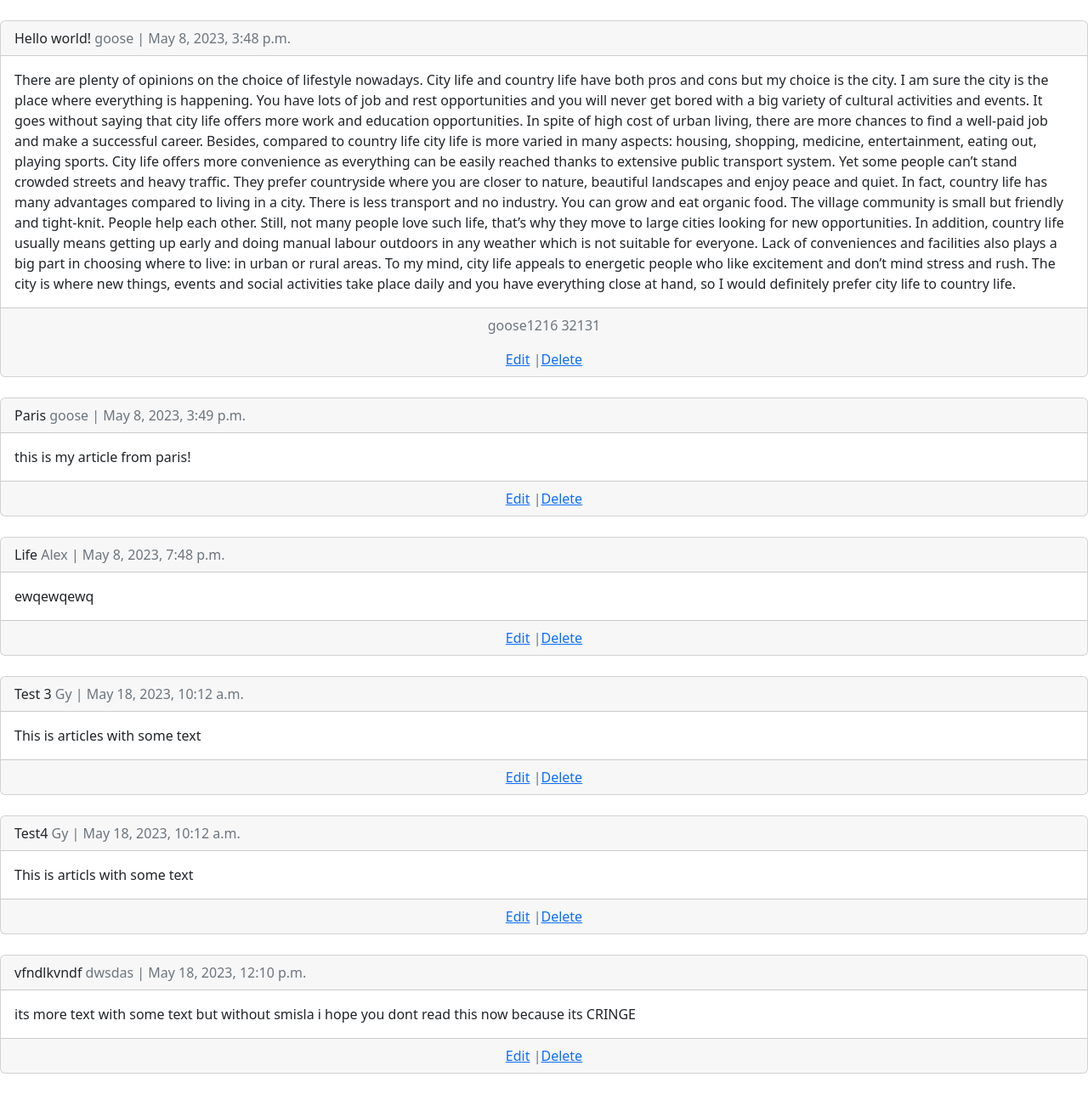
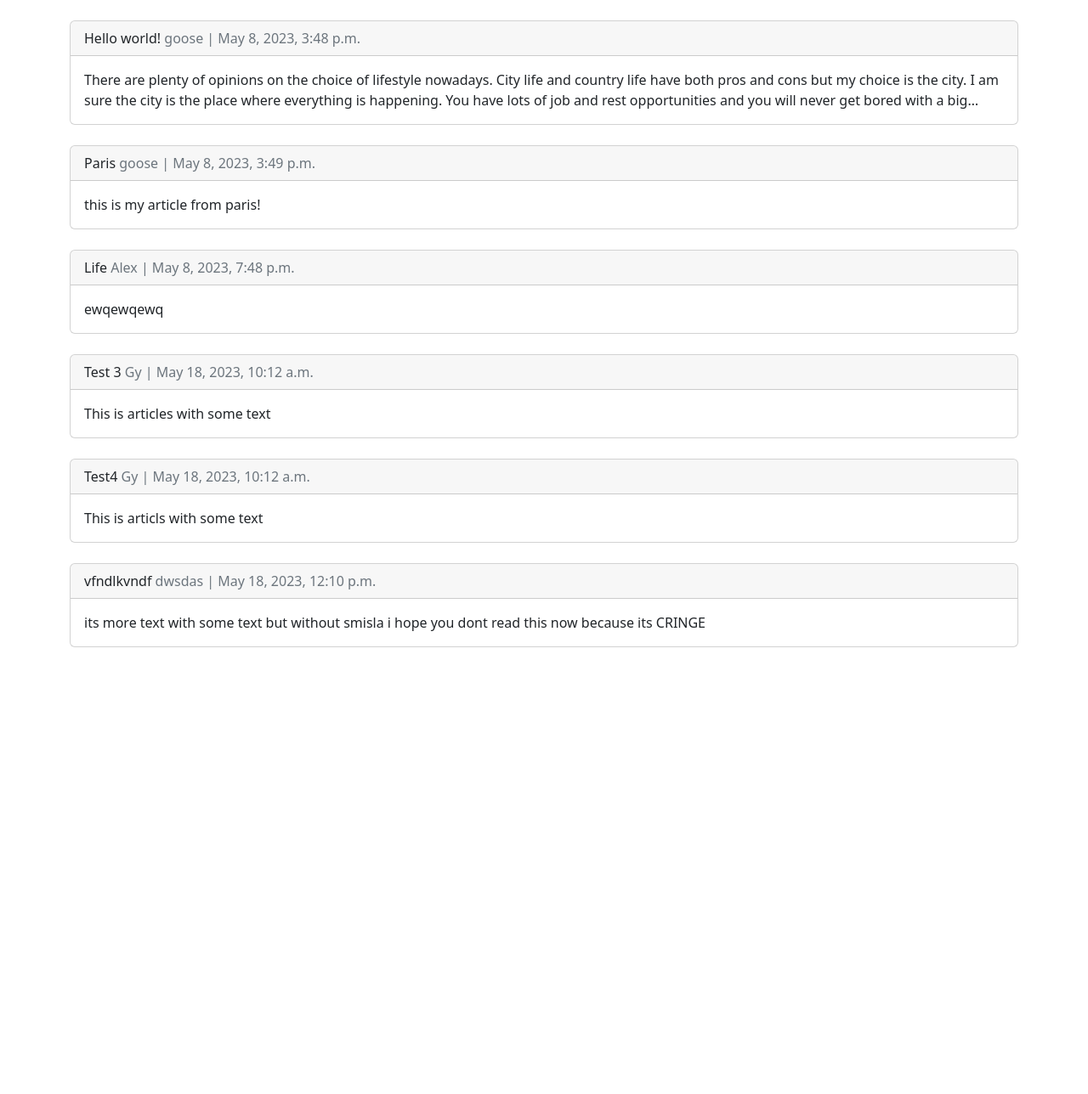
Before and after one commit to Goose1216/News, a Django app: page /articles/ in a window 1280 px wide. Shown: the part 56-1344 px from the top of the page at 85% size. After the commit the page ends 818 px from the top, so only its background shows below. Run offline with Django 3.2, Linux system fonts and the light colour scheme; data comes from the database, SQL or seed files in the repository; both versions use the stored data as it was after the commit; parts of the project's set-up code (start-up, migrations or seed data) failed here and were passed over; some libraries are stand-ins or nearby versions.

Commit message:
Bootstrap for article_list.html

```diff
--- a/static/css/base.css
+++ b/static/css/base.css
@@ -3,6 +3,27 @@
    transition: all 0.2s ease;
  }
 
+.scale-item:active{
+   transform: scale(1.15);
+ }
+
 .tab{
     padding-left:21%;
 }
+
+.truncate {
+    margin: 0;
+    -webkit-line-clamp: 2;
+    display: -webkit-box;
+    -webkit-box-orient: vertical;
+    overflow: hidden;
+   }
+
+.text-body {
+    text-decoration: none
+}
+
+.text-body:hover{
+    transform: scale(1.05);
+    transition: all 1s ease;
+}
--- a/templates/article_list.html
+++ b/templates/article_list.html
@@ -4,24 +4,15 @@
 
 {% block content %}
     {% for article in object_list %}
+        <div class = "container">
             <div class="card">
                 <div class = "card-header">
                     <span class = "font-weight-bold"> {{ article.title }}</span>
                     <span class = 'text-muted'> {{ article.author }} | {{ article.date }}</span>
                 </div>
-
                 <div class = 'card-body'>
-                {{ article.body }}
+                    <a class = "text-body truncate" href="{% url 'article_detail' article.pk %}"> {{ article.body }} </a>
                 </div>
-            <div class="card-footer text-center text-muted">
-                {% for comment in article.comments.all %}
-                    <p>
-                    <span class="font-weight-bold">{{ comment.author }}</span>
-                    {{ comment }}
-                    </p>
-                {% endfor %}
-                <a href="{% url 'article_edit' article.pk %}">Edit</a>
-                |<a href="{% url 'article_delete' article.pk %}">Delete</a>
             </div>
         </div>
         <br />
--- a/templates/home.html
+++ b/templates/home.html
@@ -9,7 +9,6 @@
     <p class = "fs-2">It`s online newspaper, where you can:</p>
     <div class = "fs-3 fst-italic text-start tab">
         <li>Create account</li>
-        <li>Create articles and change his <u class = "text-uppercase">only</u> if they yours</li>
         <li>Write comments under other people's arcticles</li>
         <li>Change your password</li>
         <li>Reset your password if you forgot with using E-mail</li>
```
Also changed, not shown: templates/article_detail.html (+5 -3 lines), db.sqlite3. Lines whose indentation alone changed are shown as unchanged.
